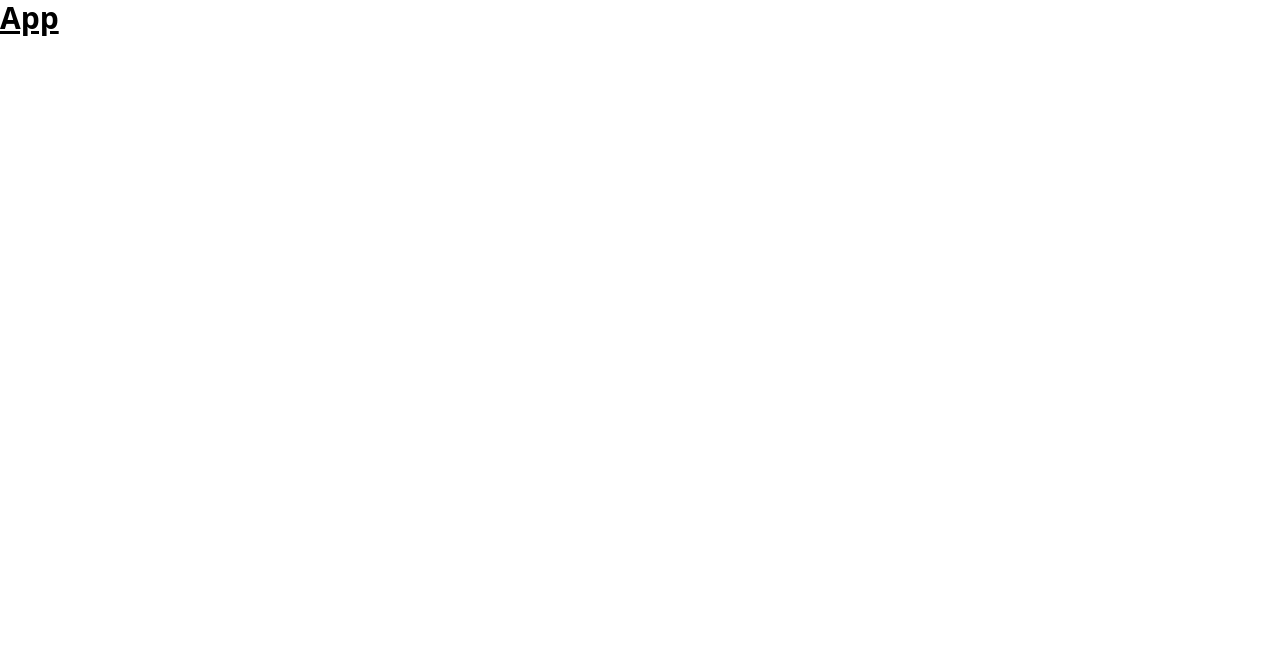
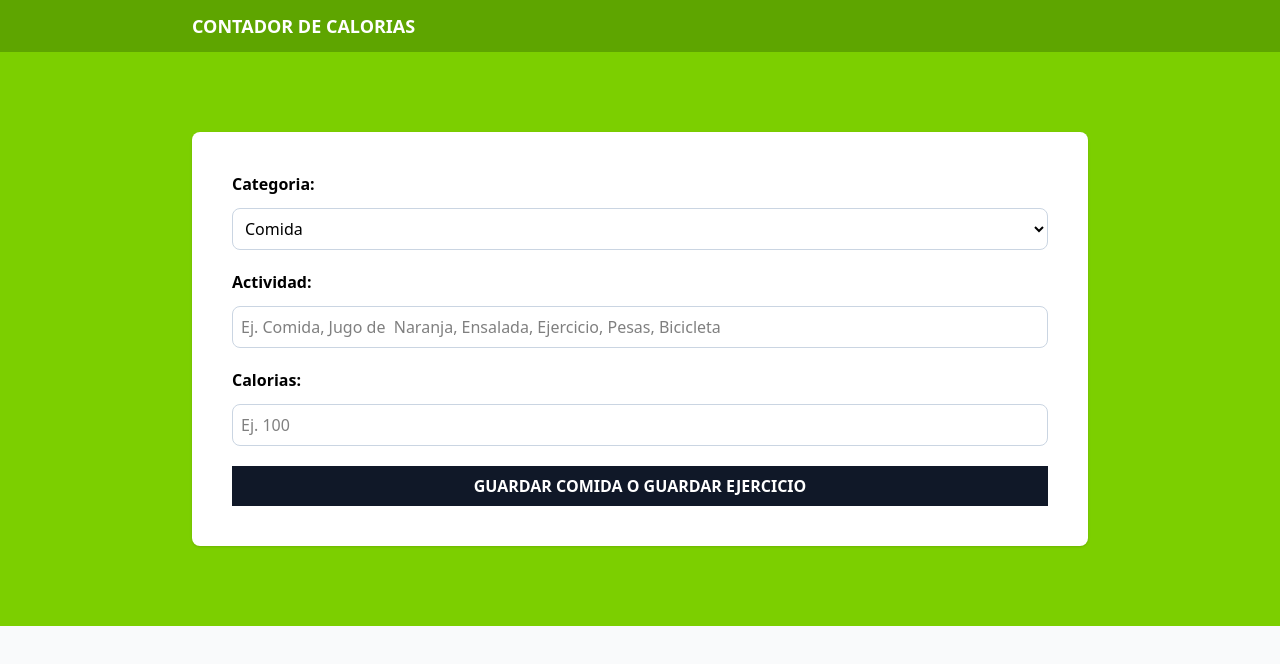
Before and after one commit to jhofrandev/calorie-tracker, a React (Vite) app: page / in a window 1280 px wide. Shown: the top 664 px of the page. Built offline with nearby package versions, Linux system fonts and the light colour scheme.

Commit message:
Se agrego el componente de formulario

```diff
--- a/index.html
+++ b/index.html
@@ -4,10 +4,10 @@
     <meta charset="UTF-8" />
     <link rel="icon" type="image/svg+xml" href="/vite.svg" />
     <meta name="viewport" content="width=device-width, initial-scale=1.0" />
-    <title>Vite + React + TS</title>
+    <title>Contador de caloria - React y TS</title>
     <link href="/dist/styles.css" rel="stylesheet">
   </head>
-  <body>
+  <body class="bg-gray-50">
     <div id="root"></div>
     <script type="module" src="/src/main.tsx"></script>
   </body>
--- a/src/App.tsx
+++ b/src/App.tsx
@@ -1,7 +1,21 @@
+import Form from "./components/Form";
+
 function App() {
   return (
     <>
-      <h1 className="text-3xl font-bold underline">App</h1>
+      <header className="bg-lime-600 py-3">
+        <div className="max-w-4xl mx-auto flex justify-between">
+          <h1 className="text-center text-lg font-bold text-white uppercase">
+            Contador de calorias
+          </h1>
+        </div>
+      </header>
+
+      <section className="bg-lime-500 py-20 px-5">
+        <div className="max-w-4xl mx-auto">
+          <Form />
+        </div>
+      </section>
     </>
   );
 }
--- /dev/null
+++ b/src/components/Form.tsx
@@ -0,0 +1,53 @@
+import { categories } from "../data/categories";
+
+export default function Form() {
+  return (
+    <form className="space-y-5 bg-white shadow p-10 rounded-lg">
+      <div className="grid grid-cols-1 gap-3">
+        <label htmlFor="category" className="font-bold">
+          Categoria:
+        </label>
+        <select
+          className="border border-slate-300 p-2 rounded-lg w-full bg-white"
+          id="category"
+        >
+          {categories.map((category) => (
+            <option key={category.id} value={category.id}>
+              {category.name}
+            </option>
+          ))}
+        </select>
+      </div>
+
+      <div className="grid grid-cols-1 gap-3">
+        <label htmlFor="activity" className="font-bold">
+          Actividad:
+        </label>
+        <input
+          id="activity"
+          type="text"
+          className="border border-slate-300 p-2 rounded-lg"
+          placeholder="Ej. Comida, Jugo de  Naranja, Ensalada, Ejercicio, Pesas, Bicicleta"
+        />
+      </div>
+
+      <div className="grid grid-cols-1 gap-3">
+        <label htmlFor="calories" className="font-bold">
+          Calorias:
+        </label>
+        <input
+          id="calories"
+          type="number"
+          className="border border-slate-300 p-2 rounded-lg"
+          placeholder="Ej. 100"
+        />
+      </div>
+
+      <input
+        type="submit"
+        className="bg-gray-900 w-full p-2 font-bold uppercase text-white cursor-pointer"
+        value="Guardar comida o Guardar Ejercicio"
+      />
+    </form>
+  );
+}
--- /dev/null
+++ b/src/data/categories.ts
@@ -0,0 +1,6 @@
+import type { Category } from "../types";
+
+export const categories: Category[] = [
+  { id: 1, name: "Comida" },
+  { id: 2, name: "Ejercicio" },
+];
--- /dev/null
+++ b/src/types/index.ts
@@ -0,0 +1,4 @@
+export type Category = {
+  id: number;
+  name: string;
+};
```
